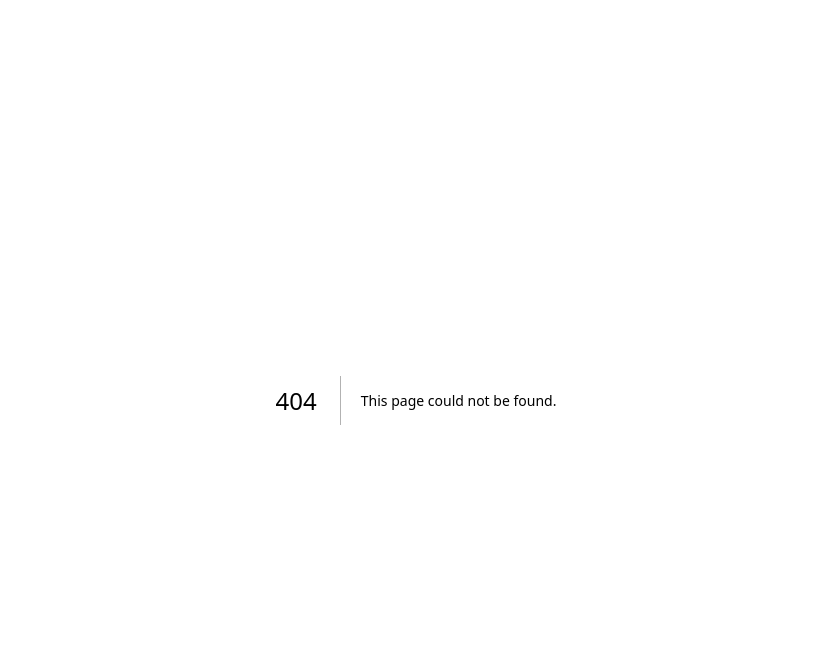
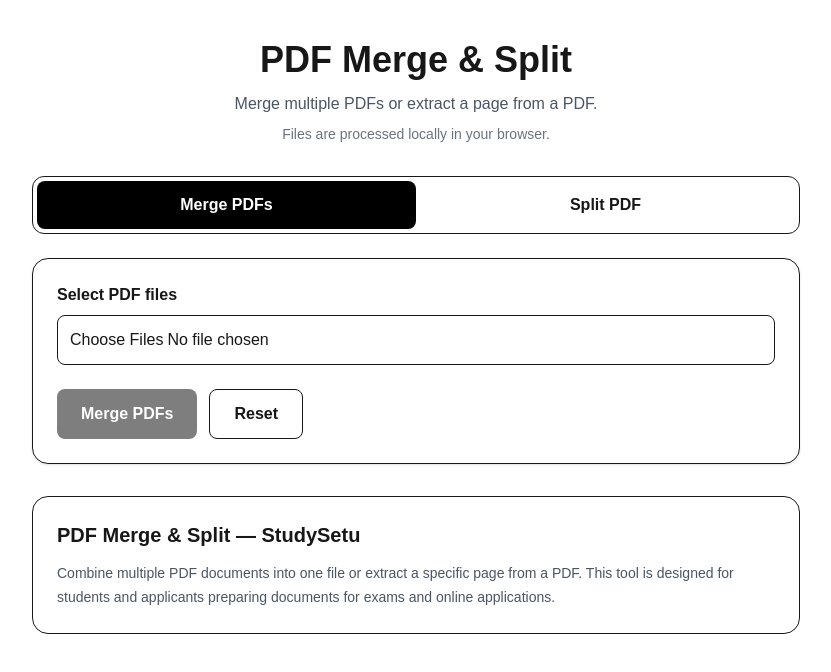
Before and after one commit to AwadheshBabita/StudySetu, a Next.js app: page /tools/pdf-merge-split in a window 1280 px wide. Before the commit this address had no page. Shown: the top 672 px of the page, without its empty margins (224-1055 px from the left). Built offline with nearby package versions, Linux system fonts and the light colour scheme.

Commit message:
feat: add PDF merge split tool

```diff
--- /dev/null
+++ b/src/app/tools/pdf-merge-split/page.tsx
@@ -0,0 +1,311 @@
+'use client';
+
+import { ChangeEvent, useState } from 'react';
+import { PDFDocument } from 'pdf-lib';
+
+type Mode = 'merge' | 'split';
+
+export default function PdfMergeSplitPage() {
+  const [mode, setMode] = useState<Mode>('merge');
+  const [files, setFiles] = useState<File[]>([]);
+  const [error, setError] = useState('');
+  const [processing, setProcessing] = useState(false);
+  const [resultUrl, setResultUrl] = useState('');
+  const [splitPage, setSplitPage] = useState('1');
+
+  const handleFiles = (event: ChangeEvent<HTMLInputElement>) => {
+    setError('');
+    setResultUrl('');
+
+    const selected = Array.from(event.target.files || []);
+
+    if (!selected.length) return;
+
+    const invalid = selected.find(
+      (file) => file.type !== 'application/pdf'
+    );
+
+    if (invalid) {
+      setError('Please select PDF files only.');
+      return;
+    }
+
+    const tooLarge = selected.find(
+      (file) => file.size > 25 * 1024 * 1024
+    );
+
+    if (tooLarge) {
+      setError('Maximum file size is 25 MB per PDF.');
+      return;
+    }
+
+    setFiles(selected);
+  };
+
+  const mergePdfs = async () => {
+    if (!files.length) {
+      setError('Please select at least one PDF.');
+      return;
+    }
+
+    setProcessing(true);
+    setError('');
+    setResultUrl('');
+
+    try {
+      const mergedPdf = await PDFDocument.create();
+
+      for (const file of files) {
+        const bytes = await file.arrayBuffer();
+        const sourcePdf = await PDFDocument.load(bytes);
+        const pages = await mergedPdf.copyPages(
+          sourcePdf,
+          sourcePdf.getPageIndices()
+        );
+
+        pages.forEach((page) => mergedPdf.addPage(page));
+      }
+
+      const pdfBytes = await mergedPdf.save();
+      const blob = new Blob([pdfBytes as BlobPart], {
+        type: 'application/pdf',
+      });
+
+      setResultUrl(URL.createObjectURL(blob));
+    } catch {
+      setError('Unable to merge the selected PDF files.');
+    } finally {
+      setProcessing(false);
+    }
+  };
+
+  const splitPdf = async () => {
+    if (!files.length) {
+      setError('Please select a PDF.');
+      return;
+    }
+
+    const pageNumber = Number(splitPage);
+
+    if (!Number.isInteger(pageNumber) || pageNumber < 1) {
+      setError('Please enter a valid page number.');
+      return;
+    }
+
+    setProcessing(true);
+    setError('');
+    setResultUrl('');
+
+    try {
+      const bytes = await files[0].arrayBuffer();
+      const sourcePdf = await PDFDocument.load(bytes);
+      const pageIndex = pageNumber - 1;
+
+      if (pageIndex >= sourcePdf.getPageCount()) {
+        setError(
+          `This PDF has ${sourcePdf.getPageCount()} pages.`
+        );
+        return;
+      }
+
+      const outputPdf = await PDFDocument.create();
+      const [page] = await outputPdf.copyPages(sourcePdf, [pageIndex]);
+      outputPdf.addPage(page);
+
+      const pdfBytes = await outputPdf.save();
+      const blob = new Blob([pdfBytes as BlobPart], {
+        type: 'application/pdf',
+      });
+
+      setResultUrl(URL.createObjectURL(blob));
+    } catch {
+      setError('Unable to split the selected PDF.');
+    } finally {
+      setProcessing(false);
+    }
+  };
+
+  const handleProcess = () => {
+    if (mode === 'merge') {
+      mergePdfs();
+    } else {
+      splitPdf();
+    }
+  };
+
+  const reset = () => {
+    if (resultUrl) {
+      URL.revokeObjectURL(resultUrl);
+    }
+
+    setFiles([]);
+    setError('');
+    setResultUrl('');
+    setSplitPage('1');
+  };
+
+  return (
+    <main className="min-h-screen px-4 py-10">
+      <div className="mx-auto max-w-3xl">
+        <div className="mb-8 text-center">
+          <h1 className="text-3xl font-bold sm:text-4xl">
+            PDF Merge & Split
+          </h1>
+          <p className="mt-3 text-gray-600 dark:text-gray-300">
+            Merge multiple PDFs or extract a page from a PDF.
+          </p>
+          <p className="mt-2 text-sm text-gray-500">
+            Files are processed locally in your browser.
+          </p>
+        </div>
+
+        <div className="mb-6 flex rounded-xl border p-1">
+          <button
+            type="button"
+            onClick={() => {
+              setMode('merge');
+              setError('');
+              setResultUrl('');
+            }}
+            className={`flex-1 rounded-lg px-4 py-3 font-semibold ${
+              mode === 'merge'
+                ? 'bg-black text-white dark:bg-white dark:text-black'
+                : ''
+            }`}
+          >
+            Merge PDFs
+          </button>
+
+          <button
+            type="button"
+            onClick={() => {
+              setMode('split');
+              setError('');
+              setResultUrl('');
+            }}
+            className={`flex-1 rounded-lg px-4 py-3 font-semibold ${
+              mode === 'split'
+                ? 'bg-black text-white dark:bg-white dark:text-black'
+                : ''
+            }`}
+          >
+            Split PDF
+          </button>
+        </div>
+
+        <section className="rounded-2xl border p-6 shadow-sm">
+          <label className="block">
+            <span className="mb-2 block font-semibold">
+              {mode === 'merge'
+                ? 'Select PDF files'
+                : 'Select a PDF file'}
+            </span>
+
+            <input
+              type="file"
+              accept="application/pdf"
+              multiple={mode === 'merge'}
+              onChange={handleFiles}
+              className="block w-full rounded-lg border p-3"
+            />
+          </label>
+
+          {mode === 'split' && (
+            <div className="mt-5">
+              <label className="mb-2 block font-semibold">
+                Page number to extract
+              </label>
+
+              <input
+                type="number"
+                min="1"
+                value={splitPage}
+                onChange={(e) => setSplitPage(e.target.value)}
+                className="w-full rounded-lg border p-3"
+              />
+            </div>
+          )}
+
+          {files.length > 0 && (
+            <div className="mt-5 rounded-xl bg-gray-50 p-4 dark:bg-gray-900">
+              <p className="font-semibold">
+                Selected files: {files.length}
+              </p>
+
+              <ul className="mt-2 space-y-1 text-sm">
+                {files.map((file) => (
+                  <li key={`${file.name}-${file.size}`}>
+                    {file.name} —{' '}
+                    {(file.size / 1024 / 1024).toFixed(2)} MB
+                  </li>
+                ))}
+              </ul>
+            </div>
+          )}
+
+          {error && (
+            <div className="mt-5 rounded-lg border border-red-300 bg-red-50 p-3 text-sm text-red-700">
+              {error}
+            </div>
+          )}
+
+          <div className="mt-6 flex flex-wrap gap-3">
+            <button
+              type="button"
+              onClick={handleProcess}
+              disabled={processing || files.length === 0}
+              className="rounded-lg bg-black px-6 py-3 font-semibold text-white disabled:opacity-50 dark:bg-white dark:text-black"
+            >
+              {processing
+                ? 'Processing...'
+                : mode === 'merge'
+                  ? 'Merge PDFs'
+                  : 'Extract Page'}
+            </button>
+
+            <button
+              type="button"
+              onClick={reset}
+              className="rounded-lg border px-6 py-3 font-semibold"
+            >
+              Reset
+            </button>
+          </div>
+
+          {resultUrl && (
+            <div className="mt-6 rounded-xl border p-5">
+              <p className="mb-3 font-semibold">
+                Your PDF is ready.
+              </p>
+
+              <a
+                href={resultUrl}
+                download={
+                  mode === 'merge'
+                    ? 'studysetu-merged.pdf'
+                    : 'studysetu-extracted-page.pdf'
+                }
+                className="inline-block rounded-lg bg-black px-6 py-3 font-semibold text-white dark:bg-white dark:text-black"
+              >
+                Download PDF
+              </a>
+            </div>
+          )}
+        </section>
+
+        <section className="mt-8 rounded-2xl border p-6">
+          <h2 className="text-xl font-bold">
+            PDF Merge & Split — StudySetu
+          </h2>
+
+          <p className="mt-3 text-sm leading-6 text-gray-600 dark:text-gray-300">
+            Combine multiple PDF documents into one file or extract
+            a specific page from a PDF. This tool is designed for
+            students and applicants preparing documents for exams and
+            online applications.
+          </p>
+        </section>
+      </div>
+    </main>
+  );
+}
```
